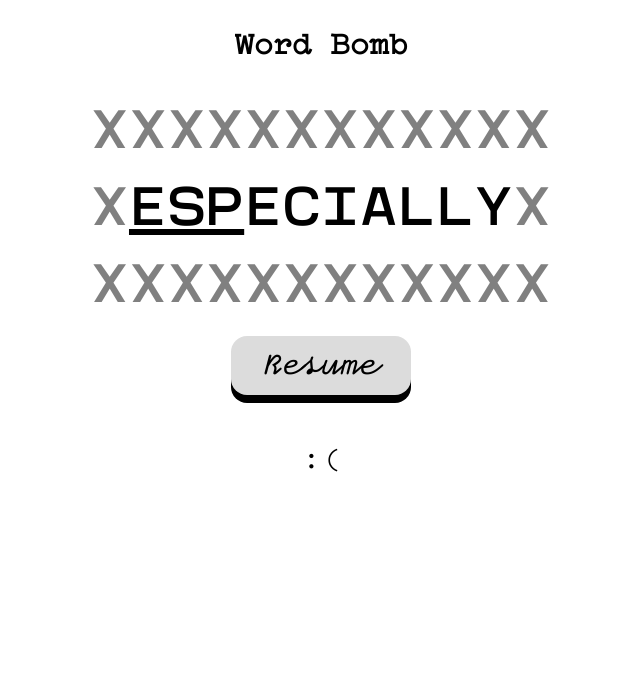
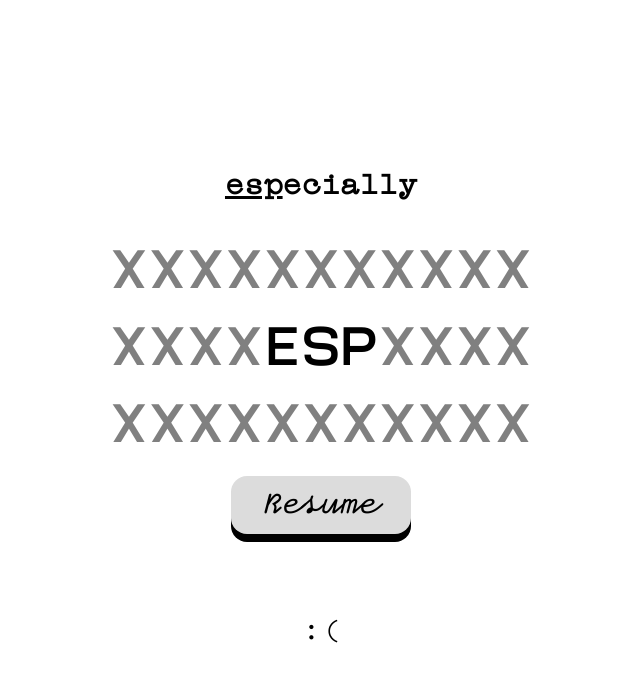
Before and after one commit to emendoza2/word-splat, a SvelteKit app: page /game in a window 1280 px wide. Shown: the top 680 px of the page, without its empty margins (319-959 px from the left). Built offline with nearby package versions, Linux system fonts and the light colour scheme.

Commit message:
Fix weird padding and styling

```diff
--- a/src/routes/game/+page.svelte
+++ b/src/routes/game/+page.svelte
@@ -21,6 +21,7 @@
 	const difficulty = 1;
 	const maxDifficulty = 3;
 	const maxGuessingTime = 5; // seconds
+	const undoGuessingTime = 3;
 	let nChars = 720 / charSize; // this changes dynamically
 
 	const alphabet = 'ABCDEFGGHIJKLMNOPQRSTUVWXYZabcdefghijlmnopqrstuvwxyz';
@@ -43,20 +44,24 @@
 	function cancelDeathTimer() {
 		if (deathTimer) clearTimeout(deathTimer);
 	}
-	function startDeathTimer() {
+	function startDeathTimer(ms: number = maxGuessingTime * 1000) {
 		cancelDeathTimer();
-		deathTimer = setTimeout(die, maxGuessingTime * 1000);
+		deathTimer = setTimeout(die, ms);
 		return deathTimer;
 	}
 	function die() {
 		cancelDeathTimer();
 		hiddenWord = getWordForNgram(ngram);
 		gameState = GameState.Dead;
+		console.log(nChars, hiddenWord.length);
+		console.log(
+			nChars - hiddenWord.length - Math.floor(Math.abs((nChars - hiddenWord.length) / 2))
+		);
 	}
 	function reset() {
 		cancelDeathTimer();
 		if (ngram) ngramHistory = [...ngramHistory, ngram];
-        console.log(ngramHistory)
+		console.log(ngramHistory);
 		ngram = chooseNgram();
 		gameState = GameState.Guessing;
 		startDeathTimer();
@@ -65,6 +70,9 @@
 		if (ngramHistory.length > 0) {
 			ngram = ngramHistory[ngramHistory.length - 1];
 			ngramHistory = ngramHistory.slice(0, ngramHistory.length - 1);
+			cancelDeathTimer();
+			gameState = GameState.Guessing;
+			startDeathTimer(undoGuessingTime * 1000);
 		}
 	}
 	function getWordForNgram(ngram: string) {
@@ -78,8 +86,8 @@
 	}
 
 	onMount(() => {
-		nChars = Math.floor(Math.min(window?.innerWidth || 720, 720) / charSize / 1.4);
         reset(); // i.e. start
+		nChars = Math.floor(Math.min(window?.innerWidth || 720, 720) / charSize / 1.4) - (ngram.length % 2);
 	});
 
 	// TODO figure out the height stuff
@@ -88,16 +96,16 @@
 <svelte:window on:keydown={handleKeydown} />
 
 <div class="game-container">
-	<h1>Word Bomb</h1>
 	{#if gameState == GameState.Guessing}
+		<h1>??????</h1>
 		<div class="text-container">
 			<!-- {#each Array(3) as _, i}
                 {/each} -->
 			<RandomText length={nChars} letters={alphabet} />
 			<br />
-			<RandomText length={Math.floor(nChars / 2) - 1} letters={alphabet} /><span class="ngram"
+			<RandomText length={Math.floor((nChars - ngram.length) / 2)} letters={alphabet} /><span class="ngram"
 				>{ngram}</span
-			><RandomText length={Math.floor(nChars / 2) + 1 - ngram.length} letters={alphabet} />
+			><RandomText length={nChars - ngram.length - Math.floor(Math.abs((nChars - ngram.length) / 2))} letters={alphabet} />
 			<br />
 			<RandomText length={nChars} letters={alphabet} />
 			<!-- {#each Array(3) as _, i}
@@ -112,16 +120,24 @@
 		<p>↓</p>
 	{/if}
 	{#if gameState == GameState.Dead}
+		<h1><HighlightWord word={hiddenWord} substring={ngram} /></h1>
 		<div class="text-container">
-			<RandomText length={Math.max(nChars, hiddenWord.length)} letters={xletters} /><br />
-			<RandomText length={Math.floor((nChars - hiddenWord.length) / 2)} letters={xletters} /><span
+			<RandomText length={nChars} letters={xletters} />
+			<br />
+			<RandomText length={Math.floor((nChars - ngram.length) / 2)} letters={xletters} /><span class="ngram"
+				>{ngram}</span
+			><RandomText length={nChars - ngram.length - Math.floor(Math.abs((nChars - ngram.length) / 2))} letters={xletters} />
+			<br />
+			<RandomText length={nChars} letters={xletters} />
+			<!-- <RandomText length={Math.max(nChars, hiddenWord.length)} letters={xletters} /><br />
+			<RandomText length={Math.floor(((nChars - hiddenWord.length) / 2))} letters={xletters} /><span
 				class="ngram"><HighlightWord word={hiddenWord} substring={ngram} /></span
 			><RandomText
-				length={nChars - hiddenWord.length - Math.abs(Math.floor((nChars - hiddenWord.length) / 2))}
+				length={nChars - hiddenWord.length - Math.floor(Math.abs((nChars - hiddenWord.length) / 2))}
 				letters={xletters}
 			/>
 			<br />
-			<RandomText length={Math.max(nChars, hiddenWord.length)} letters={xletters} />
+			<RandomText length={Math.max(nChars, hiddenWord.length)} letters={xletters} /> -->
 		</div>
 		<p class="button-container">
 			<button class="resume-button" on:click={reset}>Resume</button>
@@ -169,6 +185,11 @@
 	}
 	h1 {
 		font-size: 2rem;
+        pointer-events: none;
+		-webkit-user-select: none;
+		-moz-user-select: none;
+		-ms-user-select: none;
+        user-select: none;
 		font-family: 'Compagnon Roman';
 	}
 	.ngram {
@@ -211,7 +232,8 @@
 		font-size: 2rem;
 		padding: 0.2rem;
 	}
-    .undo-button:hover, .undo-button:active {
+	.undo-button:hover,
+	.undo-button:active {
 		background-color: transparent;
 	}
 	.defuse-button {
@@ -232,16 +254,27 @@
 		background-color: black;
 	}
 	.game-container {
-		position: absolute;
+		/* position: absolute;
 		top: 0;
 		left: 0;
 		right: 0;
 		bottom: 0;
-		/* overflow: hidden; */
-		height: 100vh;
+		/* overflow: hidden;
+		height: 100vh; */
+		display: flex;
+		flex-direction: column;
+		align-items: center;
+		justify-content: center;
 		text-align: center;
 		font-size: 2em;
 		font-family: 'Compagnon Roman';
+		min-height: 100vh;
+		max-width: 100%;
+		overflow-x: auto;
+        -webkit-user-select: none;
+		-moz-user-select: none;
+		-ms-user-select: none;
+        user-select: none;
 	}
 	.text-container {
 		font-family: 'Compagnon Medium', 'Compagnon-Roman', 'Courier', 'Cascadia Code', monospace;
--- a/src/routes/game/RandomText.svelte
+++ b/src/routes/game/RandomText.svelte
@@ -23,7 +23,7 @@
 
 	async function draw() {
 		await tick();
-		const randomNumbers = listGenerator(randomInt(3), () => randomInt(length));
+		const randomNumbers = listGenerator(randomInt(3), () => randomInt(length - 1));
 		randomNumbers.forEach(mutateRandomLetter); // side effects
 		// randomLetters = randomLetters // side effects
 		// requestAnimationFrame(draw)
```
Lines whose indentation alone changed are shown as unchanged.
